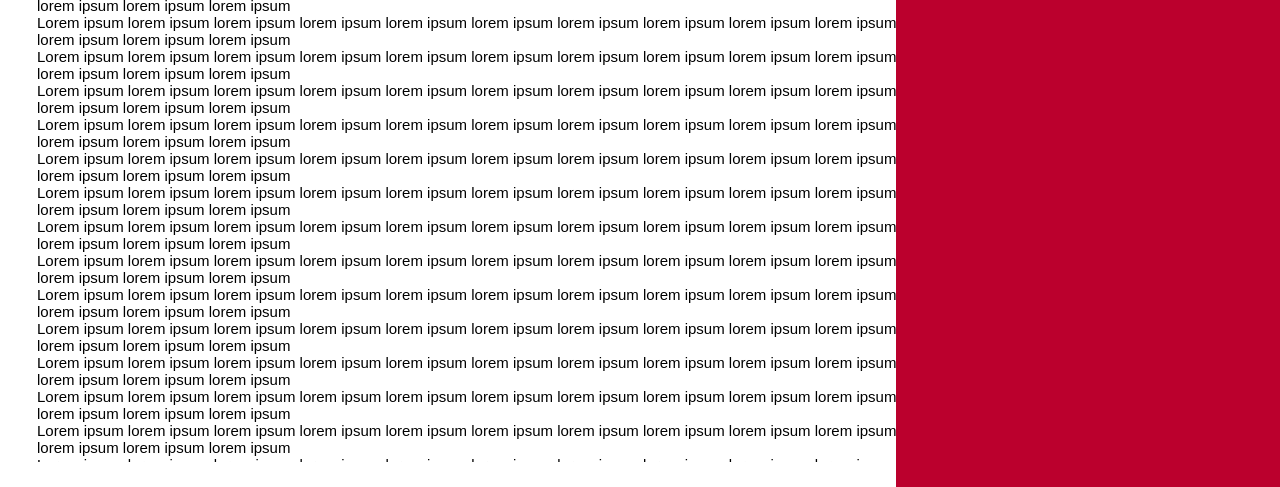
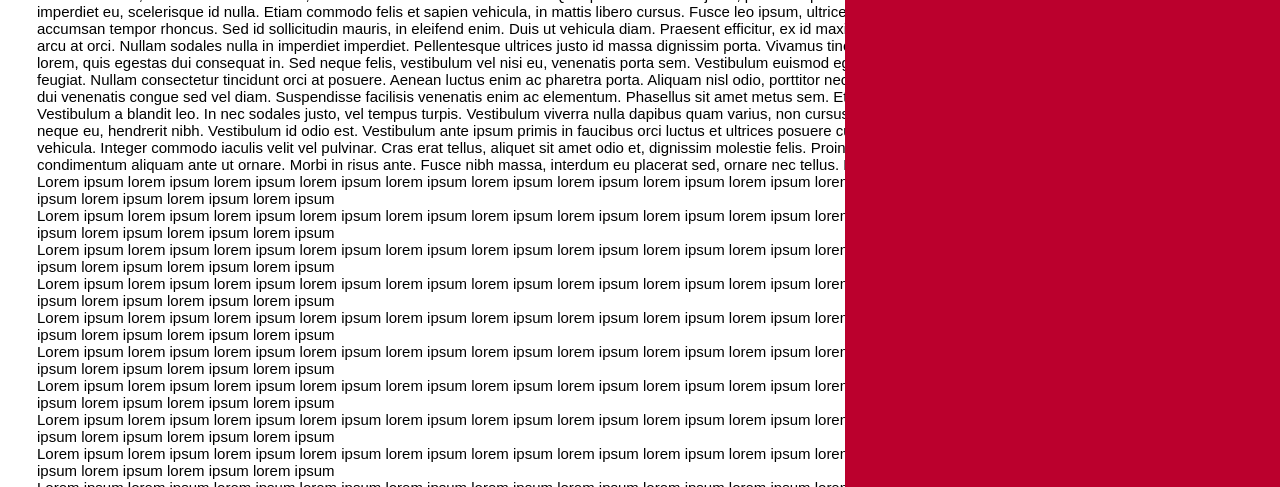
Before and after one commit to GLBDM/Tokyo-Travel, a plain HTML site: page index.html in a window 1280 px wide. Shown: the part 312-799 px from the top of the page. Drawn offline with Linux system fonts and the light colour scheme.

Commit message:
Update styles.css

```diff
--- a/styles.css
+++ b/styles.css
@@ -16,6 +16,7 @@ body {
 
     font-family: Arial, sans-serif;
     font-size: 15px;
+    overflow:hidden;
 }
 
 a {
@@ -77,10 +78,11 @@ header nav ul li a:hover {
 /* SCROLL */
 
 .scroll {
-    z-index: 70;
+
     float: left;
     position: relative;
-    max-width: 1250px;
+    max-width: 1190px;
+    top: 193px;
     padding: 37px;
     overflow-y: scroll;
     display: block;
@@ -105,15 +107,15 @@ header nav ul li a:hover {
 
 /* NO SCROLL */
 
+.no-scroll {
 
-
-.no-scroll {
-    top: 193px;
+    top: 0px;
     z-index: 80;
     right: 0px;
     position: absolute;
-    width: 30%;
-    height: 80%;
+    width: 34%;
+    height: 100%;
+    padding-top: 200px;
+    display: inline-block;
     background-color: #BB002D;
-    border-bottom: 1px solid #BB002D;
 }
```
